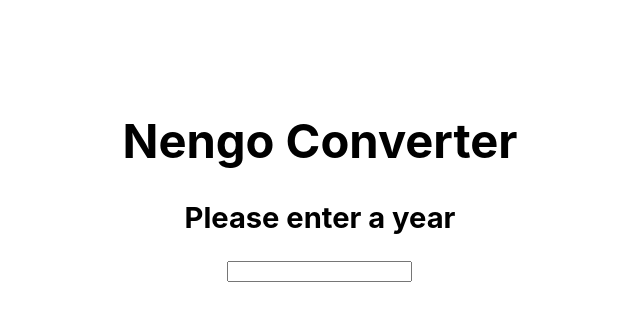
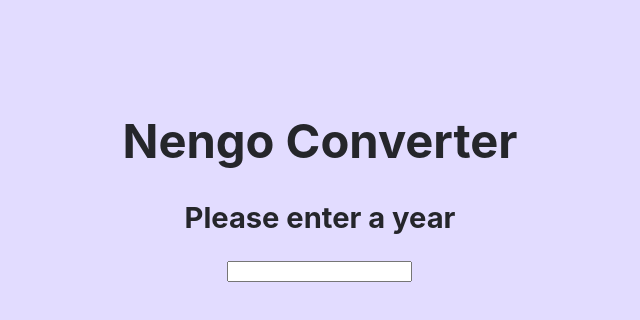
Before and after one commit to jbcden/nengo-site, a React (Create React App) app: page / in a window 1280 px wide. Shown: the top 320 px of the page, without its empty margins (320-960 px from the left). Built offline with nearby package versions, Linux system fonts and the light colour scheme.

Commit message:
Added colours

```diff
--- a/src/styles/base/_base.scss
+++ b/src/styles/base/_base.scss
@@ -1,3 +1,8 @@
+body {
+  background: #e2dcff;
+  min-height: 100vh;
+}
+
 #root {
   padding-top: 10vh;
 }
--- a/src/styles/base/_typography.scss
+++ b/src/styles/base/_typography.scss
@@ -4,8 +4,10 @@ html {
 
 h1 {
   font-size: 2.618rem;
+  color: #25262b;
 }
 
 h2 {
   font-size: 1.618rem;
+  color: #25262b;
 }
```
